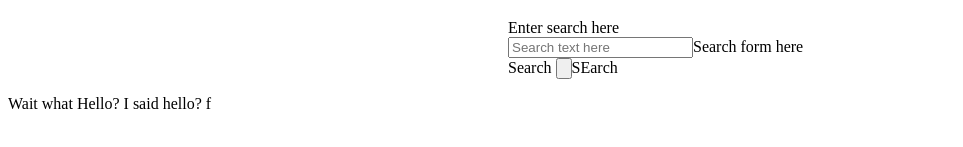
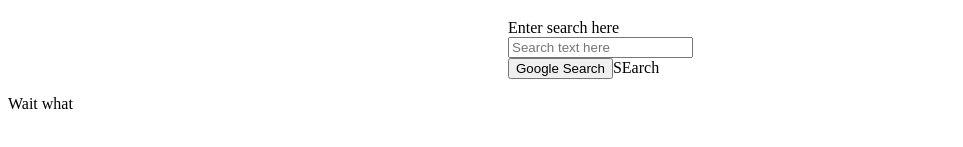
Before and after one commit to jb10001/google-homepage1, a plain HTML site: page index.html in a window 1280 px wide. Shown: the part 383-530 px from the top of the page, without its empty margins (0-963 px from the left). Drawn offline with Linux system fonts and the light colour scheme.

Commit message:
Edited out uncessary text in the body..

```diff
--- a/index.html
+++ b/index.html
@@ -24,11 +24,12 @@
     <br>
     <br>
     <form type="input" id="search-input">Enter search here</form>
+
     <form>
-        <input type="text" id="input-text" placeholder="Search text here">Search form here
+        <input type="text" id="input-text" placeholder="Search text here">
         <br>
-        <label for="search">Search</label>
-        <input type="button">SEarch
+        <label for="search"></label> <!--Edited Search text, text is not necessary for in between label tags-->
+        <input type="button" value="Google Search">SEarch
 
 
     </form>
@@ -37,8 +38,7 @@
 <body>
 
 <p>Wait what
-  Hello?
-  I said hello? f
+
 
 </p>
 
```
